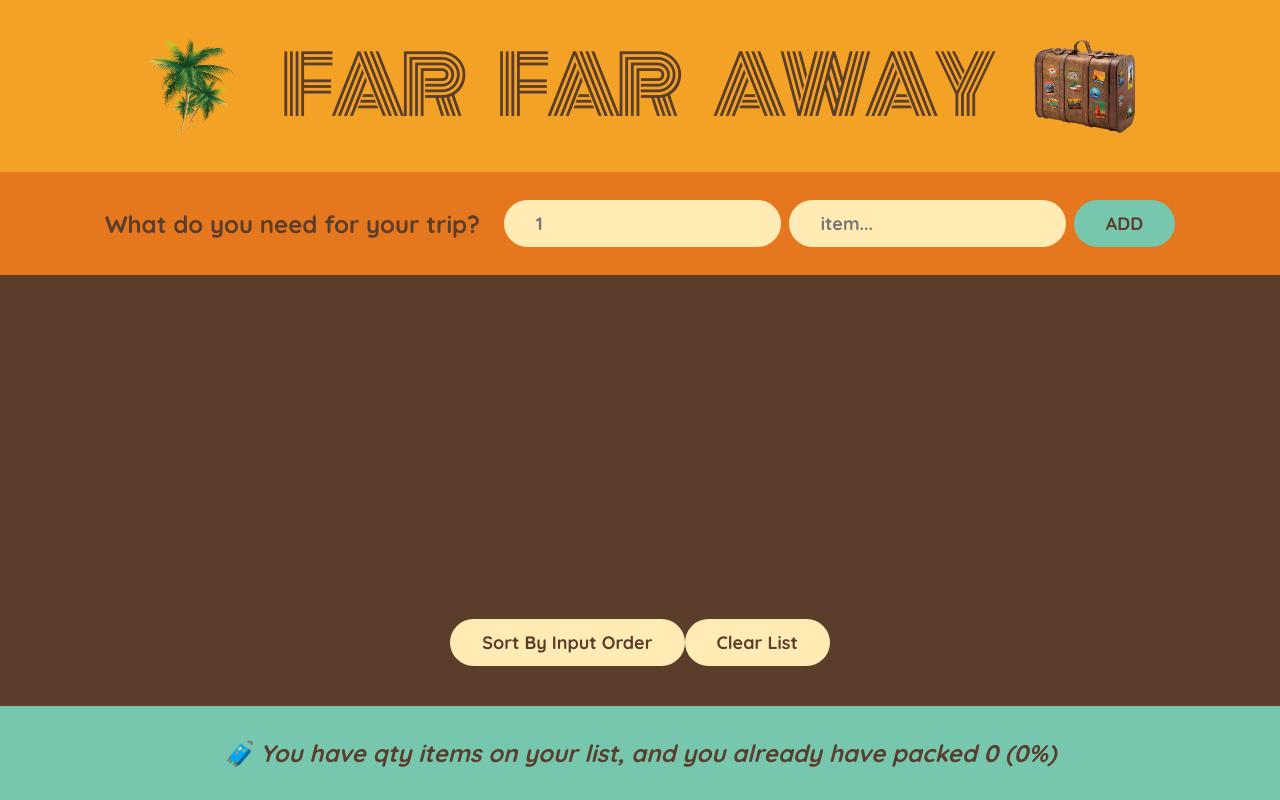
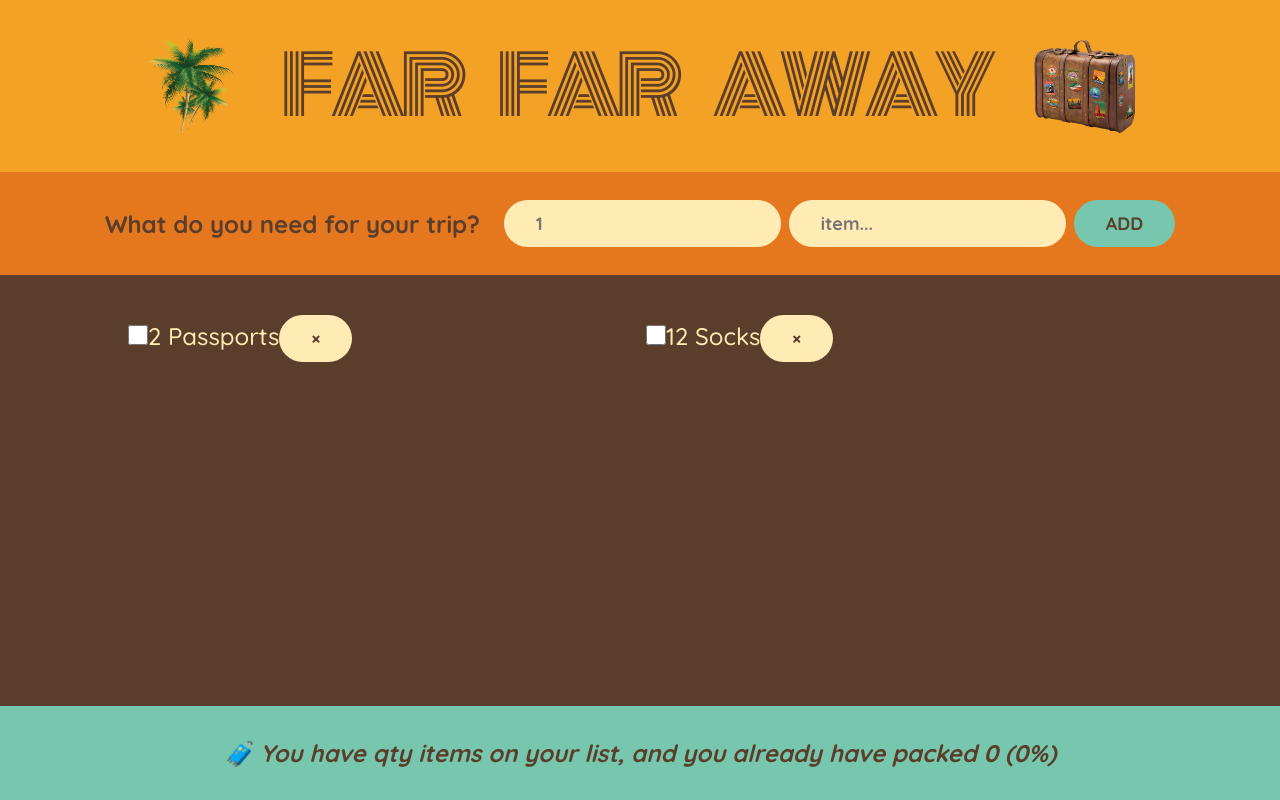
Before and after one commit to ivangil18/far-far-away-app, a React (Create React App) app: page / in a window 1280 px wide. Built offline with nearby package versions, Linux system fonts and the light colour scheme.

Commit message:
items redesigned, test data added

```diff
--- a/src/App.js
+++ b/src/App.js
@@ -1,3 +1,8 @@
+const initialItems = [
+  { id: 1, description: "Passports", quantity: 2, packed: false },
+  { id: 2, description: "Socks", quantity: 12, packed: false },
+];
+
 export default function App() {
   return (
     <div className="app">
@@ -32,21 +37,24 @@ function Form() {
 function PackingList() {
   return (
     <main className="list">
-      <div className="listItems"></div>
-      <div className="buttons">
+      <ul>
+        {initialItems.map((i) => (
+          <Item item={i} key={i.id} />
+        ))}
+      </ul>
+      {/* <div className="buttons">
         <button>Sort By Input Order</button>
         <button>Clear List</button>
-      </div>
+      </div> */}
     </main>
   );
 }
 function Item({ item }) {
-  console.log({ item });
   return (
     <>
       <span className="item">
         <input type="checkbox" />
-        {item.quantity} {item.name}
+        {item.quantity} {item.description}
         <button className="close">&times;</button>
       </span>
     </>
```
Also changed, not shown: src/index.css (+0 -7 lines).
